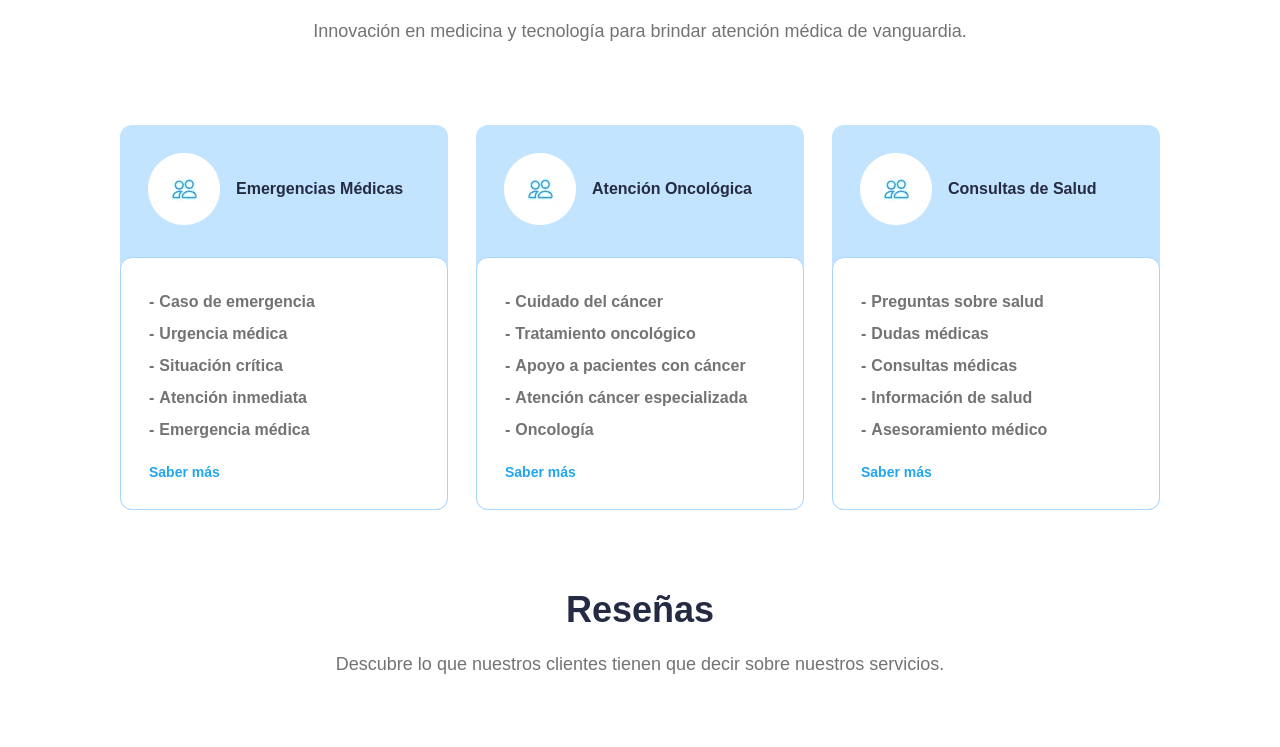
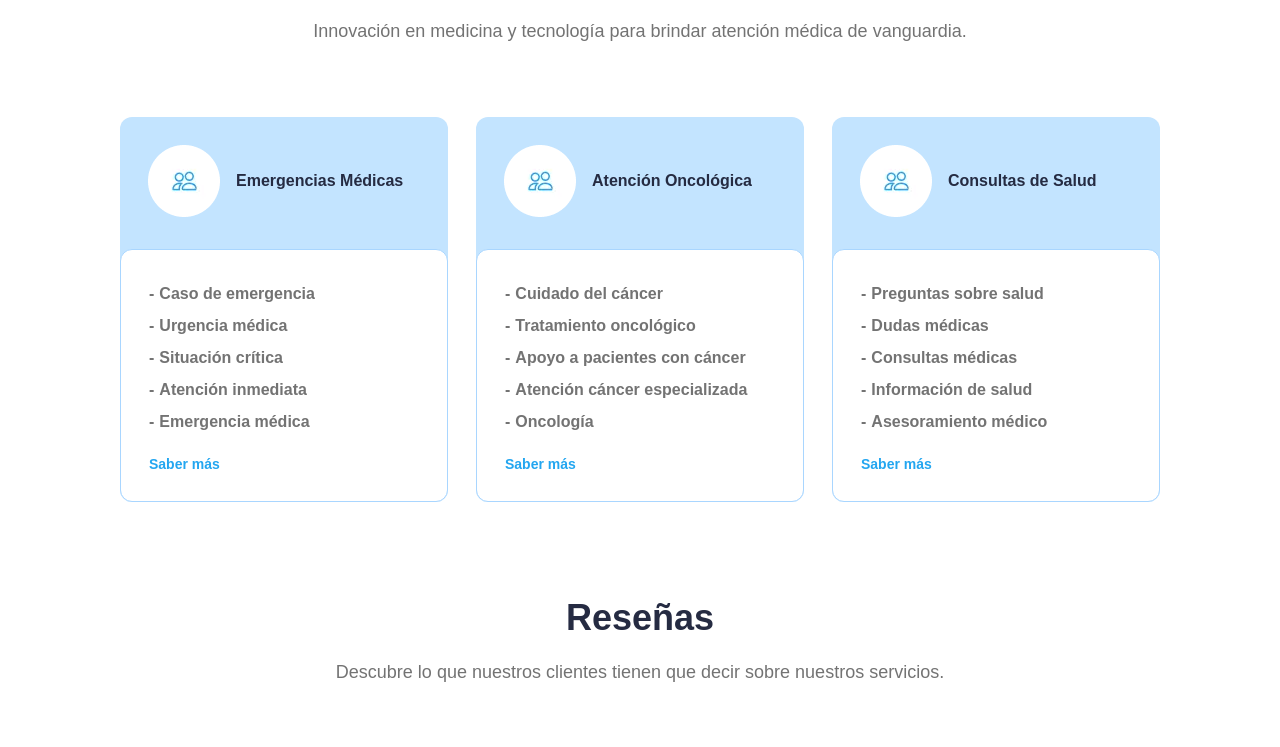
Before and after one commit to 7R0N1X/physionic, an Astro site: page / in a window 1280 px wide. Shown: the part 923-1670 px from the top of the page. Built offline with nearby package versions, Linux system fonts and the light colour scheme; Astro itself is replaced by a stand-in of ours; what @midudev/tailwind-animations would draw is missing.

Commit message:
fix: diseño responsivo

```diff
--- a/src/components/ServiceCard.astro
+++ b/src/components/ServiceCard.astro
@@ -5,7 +5,7 @@ import LinkButton from "./LinkButton.astro";
 
 {
   SERVICIOS.map(({ title, options, link }) => (
-    <article class="w-full sm:w-[328px] h-[385px] bg-[#C3E4FF] rounded-xl relative z-10">
+    <article class="w-full sm:min-w-[328px] sm:max-w-[328px] h-[385px] bg-[#C3E4FF] rounded-xl relative z-10">
       <header class="flex gap-4 items-center p-7 h-32">
         <img src="/icons/icn-circle.webp" alt={title} />
         <h3 class="font-bold text-base text-[#252B42]">{title}</h3>
--- a/src/components/Services.astro
+++ b/src/components/Services.astro
@@ -1,10 +1,11 @@
 ---
 import ServiceCard from "./ServiceCard.astro"
 ---
+
 <section class="w-full max-w-screen-xl my-20 mx-auto px-4">
   <h2 class="text-4xl font-bold text-center text-[#252B42] mb-5">Medicina líder</h2>
-  <p class="sm:text-lg text-center text-[#737373] mb-20">Innovación en medicina y tecnología para brindar atención médica de vanguardia.</p>
-  <section class="w-full flex flex-col flex-wrap sm:flex-row justify-center items-center gap-7">
+  <p class="sm:text-lg text-center text-[#737373] mb-14">Innovación en medicina y tecnología para brindar atención médica de vanguardia.</p>
+  <section class="w-full flex flex-col sm:flex-row max-lg:overflow-x-auto max-lg:justify-start justify-center items-center gap-7 scroll-container sm:py-4 sm:px-4">
     <ServiceCard />
   </section>
 </section>
```
